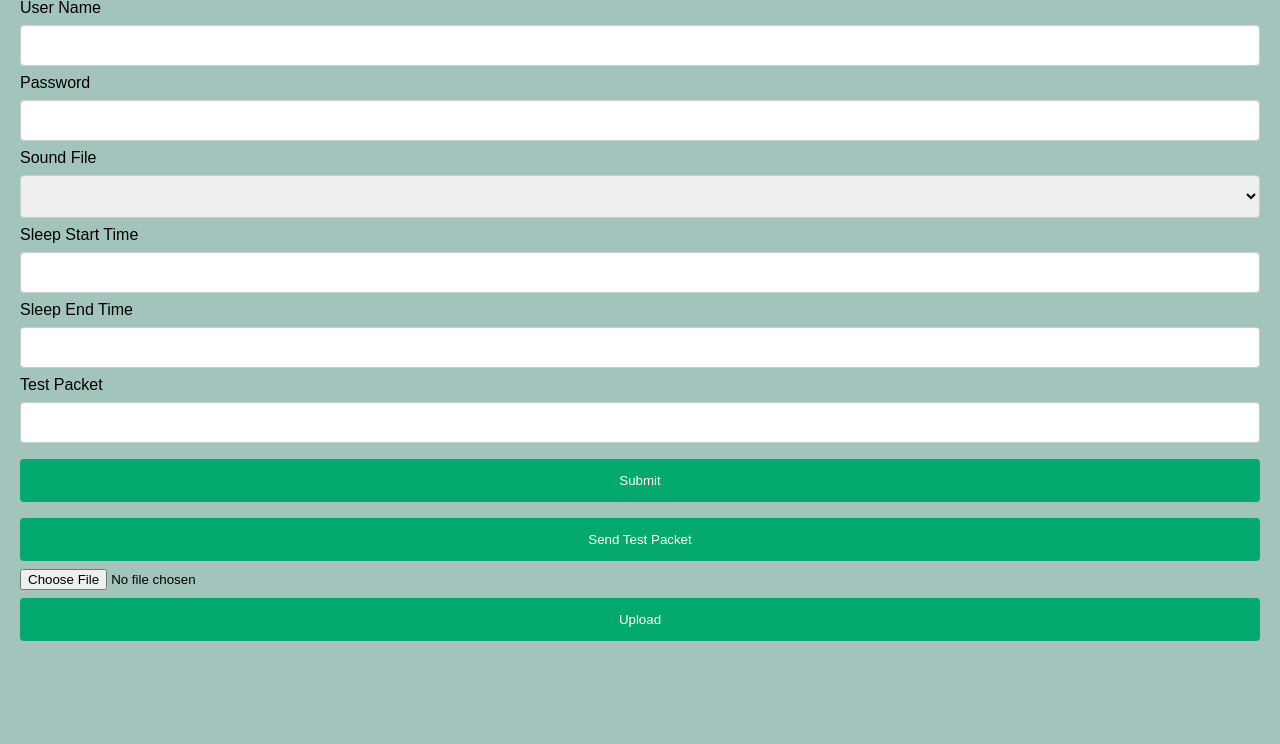
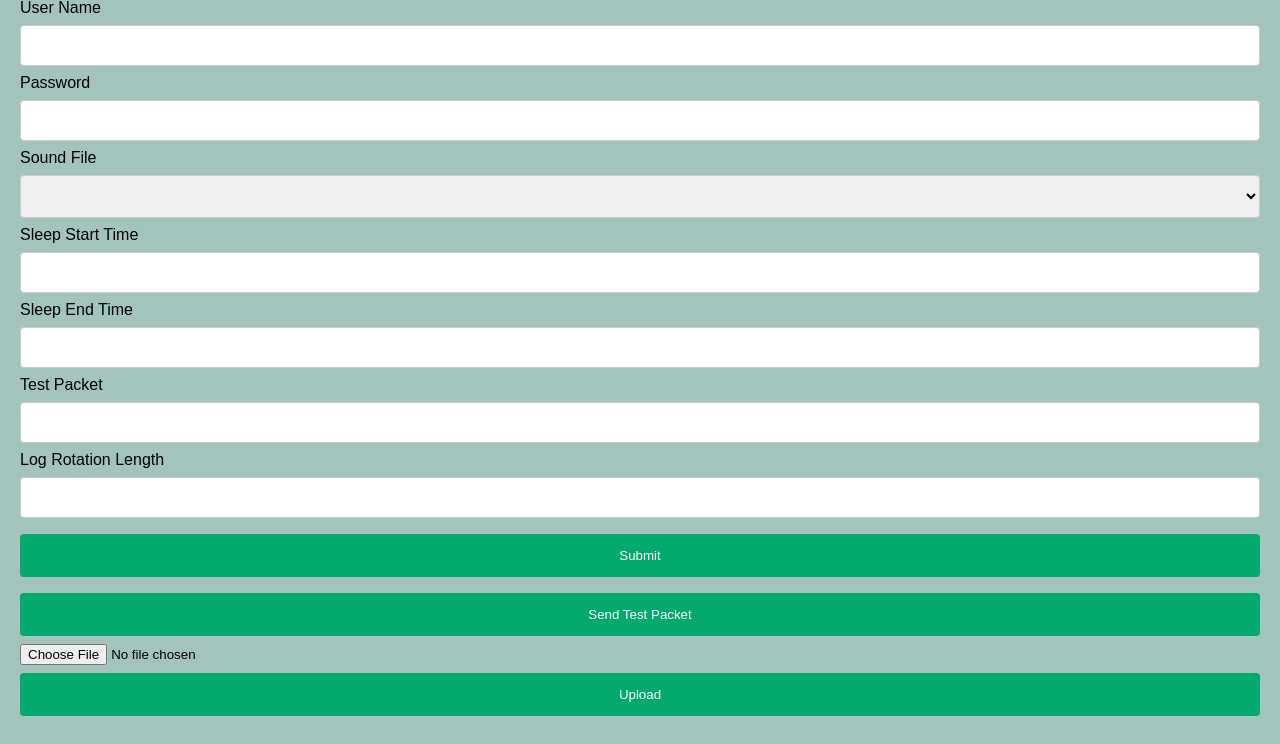
Before and after one commit to Mikey-Beep/Doorbird-Chime, a Flask app: template doorbird_control_front/app/templates/index.html in a window 1280 px wide. Shown: the part 230-974 px from the top of the page. Before the commit the page ends 871 px from the top, so only its background shows below. Run offline with Flask 2, Linux system fonts and the light colour scheme; the template is opened without the code that fills it, so the values that code supplies are empty.

Commit message:
feat: Add config for log rotation size. (#9)

```diff
--- a/doorbird_chime/app/app.py
+++ b/doorbird_chime/app/app.py
@@ -24,7 +24,7 @@ if __name__ == '__main__':
             print('Failed to decrypt message, skipping it.')
             continue
         if encrypted_message != config.test_message:
-            logger.log(decrypted_message)
+            logger.log(decrypted_message, config.log_rotation_length)
         if config.user[:6] == decrypted_message.id and not decrypted_message.event.startswith('motion'):
             print('Matched user name and this is a button press!')
             chime = Chime(config.chime_sound_path, config.sleep_start, config.sleep_end)
--- a/doorbird_chime/app/config.py
+++ b/doorbird_chime/app/config.py
@@ -16,3 +16,4 @@ class Config:
         self.sleep_start =  time(*list(map(int, config['sleep_start'].split(':'))))
         self.sleep_end = time(*list(map(int, config['sleep_end'].split(':'))))
         self.test_message = EncryptedMessage(base64.b64decode(config['test_packet'].encode('ascii')))
+        self.log_rotation_length = config['log_rotation_length']
--- a/doorbird_chime/app/logger.py
+++ b/doorbird_chime/app/logger.py
@@ -5,7 +5,7 @@ class DoorbirdLogger:
     def __init__(self):
         self.log_path = Path(__file__).parent.parent / 'log' / 'log.txt'
 
-    def log(self, message: DecryptedMessage):
+    def log(self, message: DecryptedMessage, log_rotation_length: int):
         try:
             with self.log_path.open() as log_file:
                 logs = [line.strip() for line in log_file]
@@ -17,4 +17,4 @@ class DoorbirdLogger:
                 message.event,
                 str(message.timestamp)
             ]))
-            log_file.write('\n'.join(logs[-100:]))
+            log_file.write('\n'.join(logs[-log_rotation_length:]))
--- a/doorbird_control_back/app/config.py
+++ b/doorbird_control_back/app/config.py
@@ -18,7 +18,8 @@ class ConfigManager:
             'sound_file': '',
             'sleep_start': '',
             'sleep_end': '',
-            'test_packet': ''
+            'test_packet': '',
+            'log_rotation_length': 100
         }
         self.config = config
         self.save_config()
--- a/doorbird_control_back/app/serv.py
+++ b/doorbird_control_back/app/serv.py
@@ -37,6 +37,7 @@ def write_config():
         except Exception as e:
             print(e)
             pass
+        config_manager.config['log_rotation_length'] = request.json['log_rotation_length']
         config_manager.save_config()
         return Response(status = 200)
 
--- a/doorbird_control_back/openapi/openapi.yaml
+++ b/doorbird_control_back/openapi/openapi.yaml
@@ -142,6 +142,8 @@ components:
           format: date-time
         test_packet:
           type: string
+        log_rotation_length:
+          type: integer
     SoundFileList:
       type: array
       items:
--- a/doorbird_control_front/app/static/styles.css
+++ b/doorbird_control_front/app/static/styles.css
@@ -19,7 +19,7 @@ body {
 .tableheader {
     background: #8B80F9;
 }
-input[type=text], input[type=password], select {
+input[type=text], input[type=password], input[type=number], select {
     width: 100%;
     padding: 12px 20px;
     margin: 8px 0;
--- a/doorbird_control_front/app/templates/index.html
+++ b/doorbird_control_front/app/templates/index.html
@@ -37,6 +37,10 @@
                     <div>
                         <label for="tpacket">Test Packet</label>
                         <input type="text" id="tpacket" name="tpacket">
+                    </div>
+                    <div>
+                        <label for="logrotate">Log Rotation Length</label>
+                        <input type="number" id="logrotate" name="logrotate"/>
                     </div>
                     <div>
                         <input type="submit" value="Submit">
@@ -96,6 +100,7 @@
                 document.getElementById("send").value = jsonResponse.sleep_end;
                 document.getElementById("tpacket").value = jsonResponse.test_packet;
                 document.getElementById("sfile").value = jsonResponse.sound_file;
+                document.getElementById("logrotate").value = jsonResponse.log_rotation_length;
             });
     }
 
@@ -107,6 +112,7 @@
         data.sleep_end = document.getElementById("send").value;
         data.test_packet = document.getElementById("tpacket").value;
         data.sound_file = document.getElementById("sfile").value;
+        data.log_rotation_length = document.getElementById("logrotate").value;
         fetch("/send_config", {
             method: "POST",
             headers: {
```
